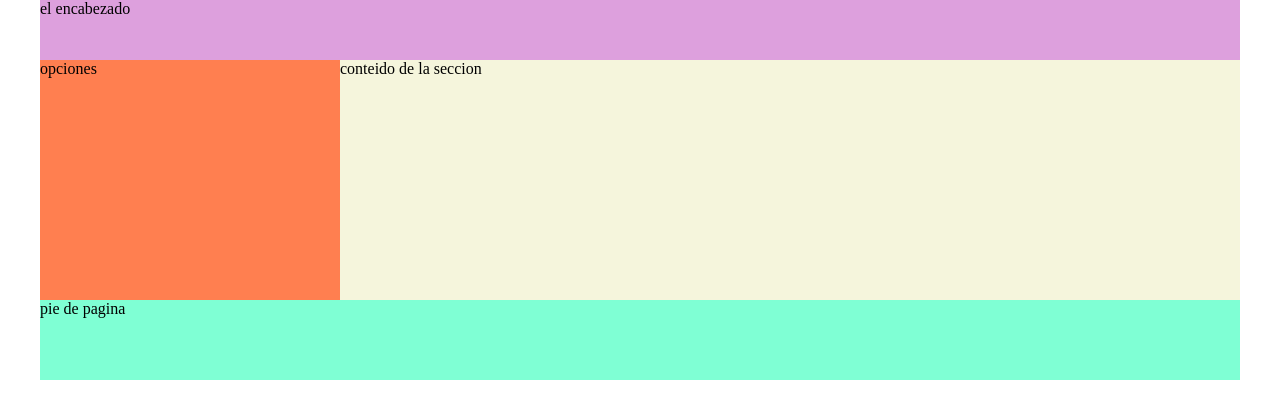
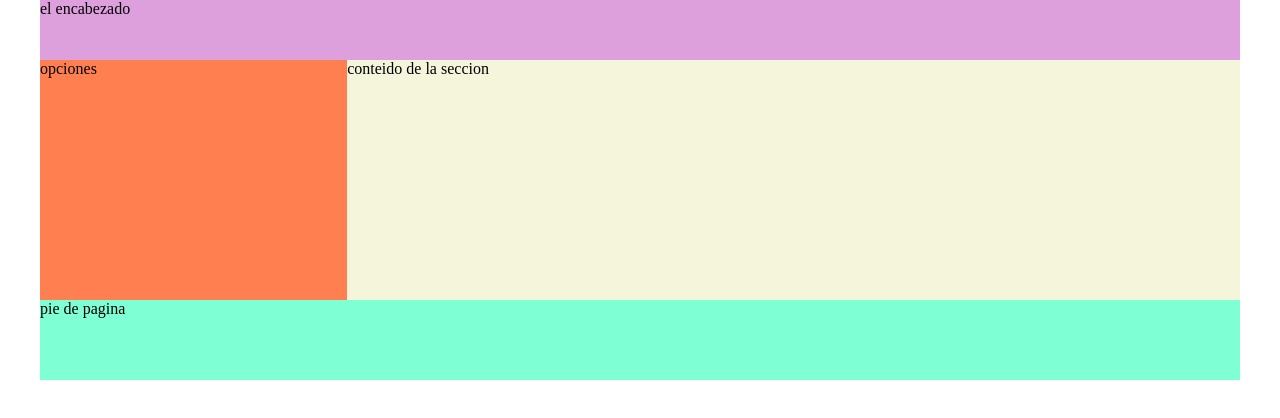
Before and after one commit to Yeison1316/ejercicioModeloCajas, a plain HTML site: page index.html in a window 1280 px wide. Drawn offline with Linux system fonts and the light colour scheme.

Commit message:
Estructura grid

```diff
--- a/css.css
+++ b/css.css
@@ -5,27 +5,30 @@ body, html {
 header{
     height: 60px;
     background-color: plum;
-}
-section{
-    background-color: green;
-    display: flex;
-    /*flex-direction: column-reverse;*/
+    grid-area: header;
 }
 nav{
-    width: 25%;
     background-color: coral;
+    grid-area: nav;
 }
 article{
-    width: 75%;
     height: 240px;
     background-color: beige;
+    grid-area: article;
 }
 footer{
     background-color: aquamarine;
     height: 80px;
+    grid-area: footer;
 }
 #container {
     margin: 0px auto;
     width: 1200px;
     background-color: orange;
+    display: grid;
+    grid-template-areas:
+    'header header header header'
+    'nav article article article'
+    'footer footer footer footer'
+    ;
 }
--- a/index.html
+++ b/index.html
@@ -12,15 +12,12 @@
         <header>
             el encabezado
         </header>
-        <section>
             <nav>
                 opciones
             </nav>
             <article>
                 conteido de la seccion
             </article>
-        </section>
-
         <footer>
             pie de pagina
         </footer>
```
